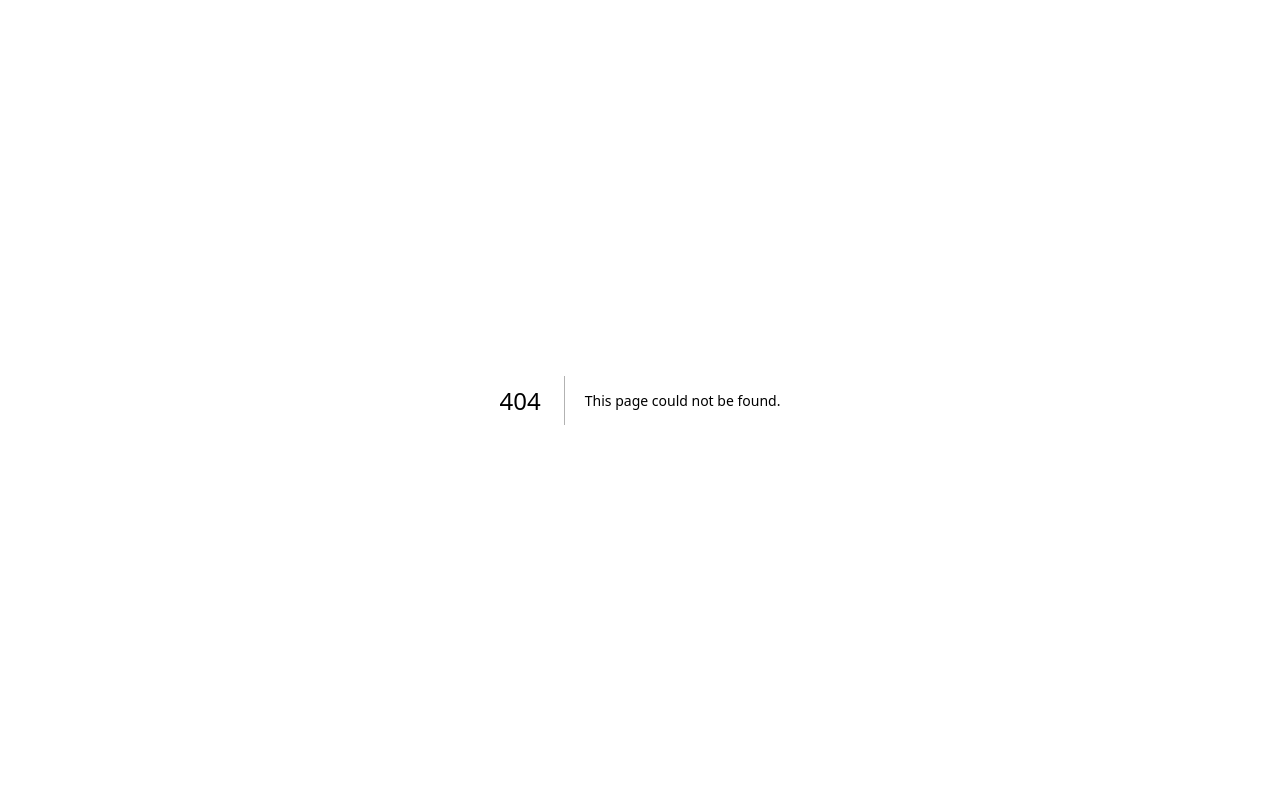
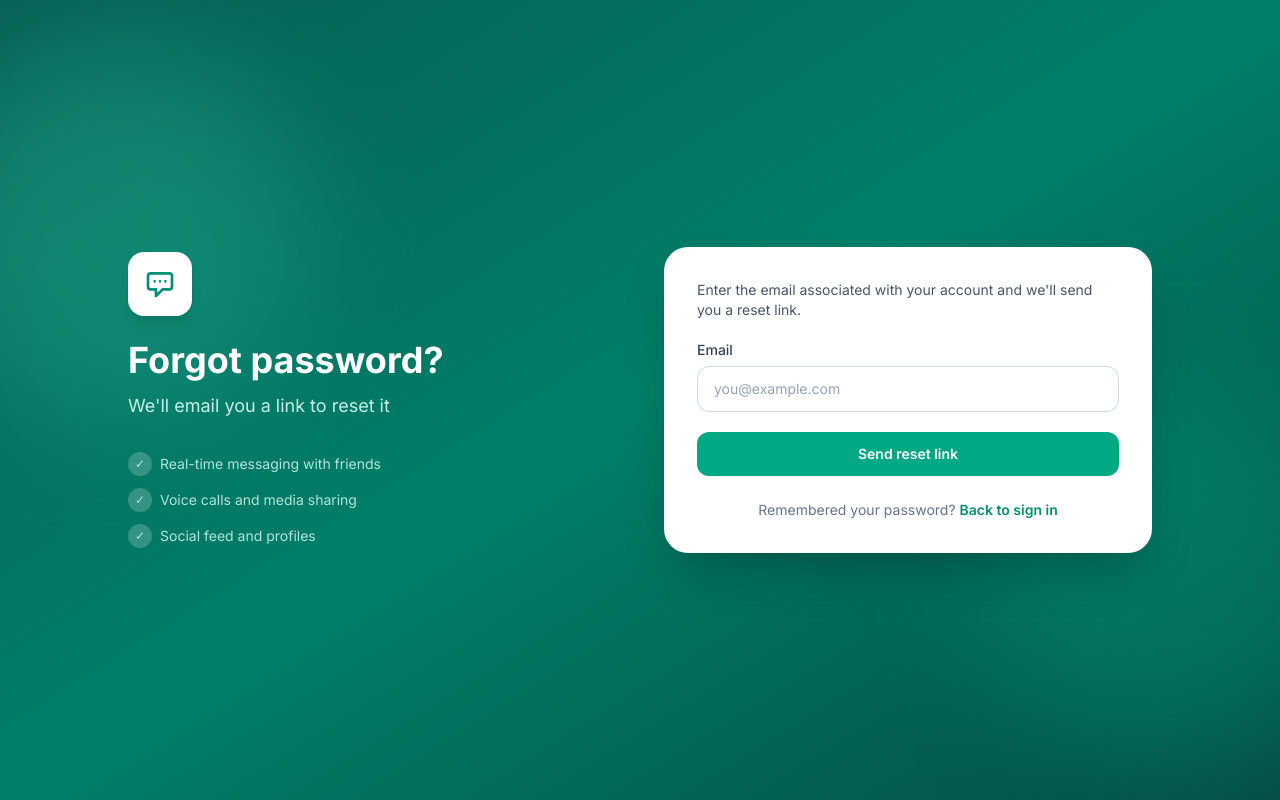
Before and after one commit to reazulislamreaz/connectify-frontend, a Next.js app: page /forgot-password in a window 1280 px wide. Before the commit this address had no page. Built offline with nearby package versions, Linux system fonts and the light colour scheme.

Commit message:
Enhance login page by adding a "Forgot password?" link next to the password label. This improves user experience by providing quick access to password recovery options.

```diff
--- /dev/null
+++ b/src/app/forgot-password/page.tsx
@@ -0,0 +1,108 @@
+"use client";
+
+import { FormEvent, useState } from "react";
+import Link from "next/link";
+import { api } from "@/lib/api";
+import { AuthShell } from "@/components/AuthShell";
+import { Spinner } from "@/components/Spinner";
+import { toastError } from "@/lib/toast";
+
+export default function ForgotPasswordPage() {
+  const [email, setEmail] = useState("");
+  const [loading, setLoading] = useState(false);
+  const [sent, setSent] = useState(false);
+
+  const handleSubmit = async (e: FormEvent) => {
+    e.preventDefault();
+    setLoading(true);
+    try {
+      await api("/auth/forgot-password", {
+        method: "POST",
+        auth: false,
+        body: JSON.stringify({ email }),
+      });
+      setSent(true);
+    } catch (err) {
+      toastError(
+        err instanceof Error ? err.message : "Something went wrong. Try again.",
+      );
+    } finally {
+      setLoading(false);
+    }
+  };
+
+  return (
+    <AuthShell
+      title="Forgot password?"
+      subtitle="We'll email you a link to reset it"
+      footer={
+        <>
+          Remembered your password?{" "}
+          <Link
+            href="/login"
+            className="font-semibold text-brand-600 hover:text-brand-700"
+          >
+            Back to sign in
+          </Link>
+        </>
+      }
+    >
+      {sent ? (
+        <div className="text-center">
+          <div className="mx-auto mb-4 flex h-14 w-14 items-center justify-center rounded-full bg-brand-50 text-brand-600">
+            <svg className="h-7 w-7" fill="none" viewBox="0 0 24 24" stroke="currentColor" strokeWidth={2}>
+              <path strokeLinecap="round" strokeLinejoin="round" d="M21.75 6.75v10.5a2.25 2.25 0 01-2.25 2.25h-15a2.25 2.25 0 01-2.25-2.25V6.75m19.5 0A2.25 2.25 0 0019.5 4.5h-15a2.25 2.25 0 00-2.25 2.25m19.5 0v.243a2.25 2.25 0 01-1.07 1.916l-7.5 4.615a2.25 2.25 0 01-2.36 0L3.32 8.91a2.25 2.25 0 01-1.07-1.916V6.75" />
+            </svg>
+          </div>
+          <h2 className="text-lg font-semibold text-slate-900">Check your inbox</h2>
+          <p className="mt-2 text-sm text-slate-600">
+            If an account exists for{" "}
+            <span className="font-medium text-slate-900">{email}</span>, we&apos;ve
+            sent a link to reset your password. The link expires in 60 minutes.
+          </p>
+          <p className="mt-4 text-sm text-slate-500">
+            Didn&apos;t get it? Check your spam folder, or{" "}
+            <button
+              type="button"
+              onClick={() => setSent(false)}
+              className="font-semibold text-brand-600 hover:text-brand-700"
+            >
+              try a different email
+            </button>
+            .
+          </p>
+        </div>
+      ) : (
+        <form onSubmit={handleSubmit} className="space-y-5">
+          <p className="text-sm text-slate-600">
+            Enter the email associated with your account and we&apos;ll send you a
+            reset link.
+          </p>
+          <div>
+            <label className="mb-1.5 block text-sm font-medium text-slate-700">
+              Email
+            </label>
+            <input
+              type="email"
+              value={email}
+              onChange={(e) => setEmail(e.target.value)}
+              required
+              className="input-field"
+              placeholder="you@example.com"
+            />
+          </div>
+
+          <button type="submit" disabled={loading} className="btn-primary w-full">
+            {loading ? (
+              <span className="flex items-center justify-center gap-2">
+                <Spinner className="h-4 w-4 border-2" /> Sending link...
+              </span>
+            ) : (
+              "Send reset link"
+            )}
+          </button>
+        </form>
+      )}
+    </AuthShell>
+  );
+}
--- a/src/app/login/page.tsx
+++ b/src/app/login/page.tsx
@@ -52,7 +52,15 @@ export default function LoginPage() {
         </div>
 
         <div>
-          <label className="mb-1.5 block text-sm font-medium text-slate-700">Password</label>
+          <div className="mb-1.5 flex items-center justify-between">
+            <label className="block text-sm font-medium text-slate-700">Password</label>
+            <Link
+              href="/forgot-password"
+              className="text-sm font-medium text-brand-600 hover:text-brand-700"
+            >
+              Forgot password?
+            </Link>
+          </div>
           <input
             type="password"
             value={password}
--- /dev/null
+++ b/src/app/reset-password/page.tsx
@@ -0,0 +1,143 @@
+"use client";
+
+import { FormEvent, Suspense, useState } from "react";
+import Link from "next/link";
+import { useRouter, useSearchParams } from "next/navigation";
+import { api } from "@/lib/api";
+import { AuthShell } from "@/components/AuthShell";
+import { Spinner } from "@/components/Spinner";
+import { toastError, toastSuccess } from "@/lib/toast";
+
+function ResetPasswordForm() {
+  const router = useRouter();
+  const token = useSearchParams().get("token") ?? "";
+
+  const [password, setPassword] = useState("");
+  const [confirmPassword, setConfirmPassword] = useState("");
+  const [loading, setLoading] = useState(false);
+
+  const handleSubmit = async (e: FormEvent) => {
+    e.preventDefault();
+    if (password !== confirmPassword) {
+      toastError("Passwords do not match");
+      return;
+    }
+    setLoading(true);
+    try {
+      await api("/auth/reset-password", {
+        method: "POST",
+        auth: false,
+        body: JSON.stringify({ token, password, confirmPassword }),
+      });
+      toastSuccess("Password reset! You can now sign in.");
+      router.push("/login");
+    } catch (err) {
+      toastError(
+        err instanceof Error
+          ? err.message
+          : "Could not reset password. Try again.",
+      );
+    } finally {
+      setLoading(false);
+    }
+  };
+
+  if (!token) {
+    return (
+      <div className="text-center">
+        <div className="mx-auto mb-4 flex h-14 w-14 items-center justify-center rounded-full bg-rose-50 text-rose-600">
+          <svg className="h-7 w-7" fill="none" viewBox="0 0 24 24" stroke="currentColor" strokeWidth={2}>
+            <path strokeLinecap="round" strokeLinejoin="round" d="M12 9v3.75m9-.75a9 9 0 11-18 0 9 9 0 0118 0zm-9 3.75h.008v.008H12v-.008z" />
+          </svg>
+        </div>
+        <h2 className="text-lg font-semibold text-slate-900">Invalid reset link</h2>
+        <p className="mt-2 text-sm text-slate-600">
+          This link is missing or malformed. Please request a new password reset
+          link.
+        </p>
+        <Link
+          href="/forgot-password"
+          className="btn-primary mt-5 inline-flex w-full justify-center"
+        >
+          Request a new link
+        </Link>
+      </div>
+    );
+  }
+
+  return (
+    <form onSubmit={handleSubmit} className="space-y-5">
+      <p className="text-sm text-slate-600">
+        Choose a new password for your account.
+      </p>
+      <div>
+        <label className="mb-1.5 block text-sm font-medium text-slate-700">
+          New password
+        </label>
+        <input
+          type="password"
+          value={password}
+          onChange={(e) => setPassword(e.target.value)}
+          required
+          minLength={6}
+          className="input-field"
+          placeholder="At least 6 characters"
+        />
+      </div>
+      <div>
+        <label className="mb-1.5 block text-sm font-medium text-slate-700">
+          Confirm new password
+        </label>
+        <input
+          type="password"
+          value={confirmPassword}
+          onChange={(e) => setConfirmPassword(e.target.value)}
+          required
+          minLength={6}
+          className="input-field"
+          placeholder="Re-enter your new password"
+        />
+      </div>
+
+      <button type="submit" disabled={loading} className="btn-primary w-full">
+        {loading ? (
+          <span className="flex items-center justify-center gap-2">
+            <Spinner className="h-4 w-4 border-2" /> Resetting...
+          </span>
+        ) : (
+          "Reset password"
+        )}
+      </button>
+    </form>
+  );
+}
+
+export default function ResetPasswordPage() {
+  return (
+    <AuthShell
+      title="Set a new password"
+      subtitle="Almost there — pick something secure"
+      footer={
+        <>
+          Changed your mind?{" "}
+          <Link
+            href="/login"
+            className="font-semibold text-brand-600 hover:text-brand-700"
+          >
+            Back to sign in
+          </Link>
+        </>
+      }
+    >
+      <Suspense
+        fallback={
+          <div className="flex justify-center py-8">
+            <Spinner className="h-6 w-6 border-2" />
+          </div>
+        }
+      >
+        <ResetPasswordForm />
+      </Suspense>
+    </AuthShell>
+  );
+}
```
Also changed, not shown: 1 other file (tests, documents, lock files or other folders).
